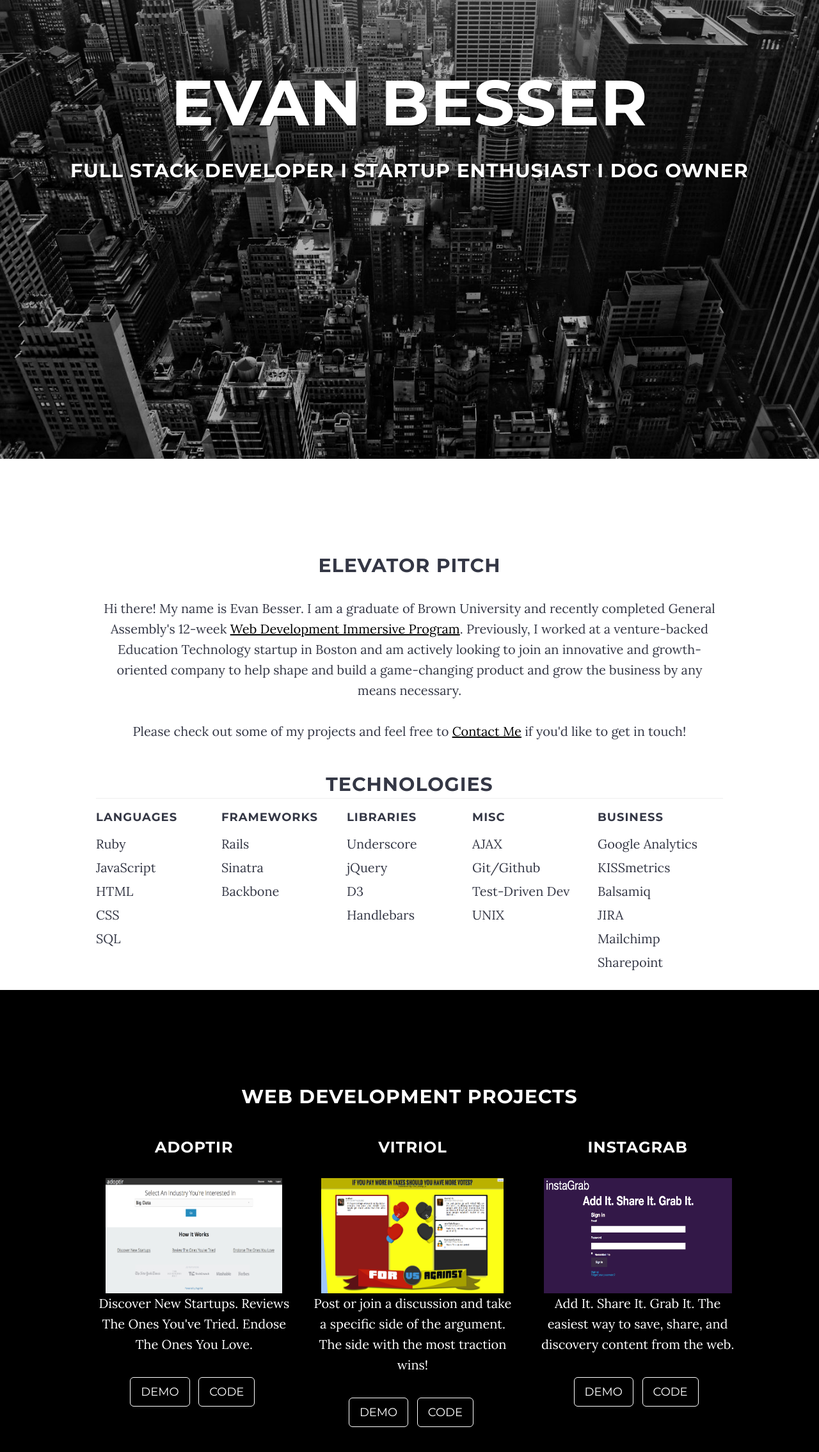
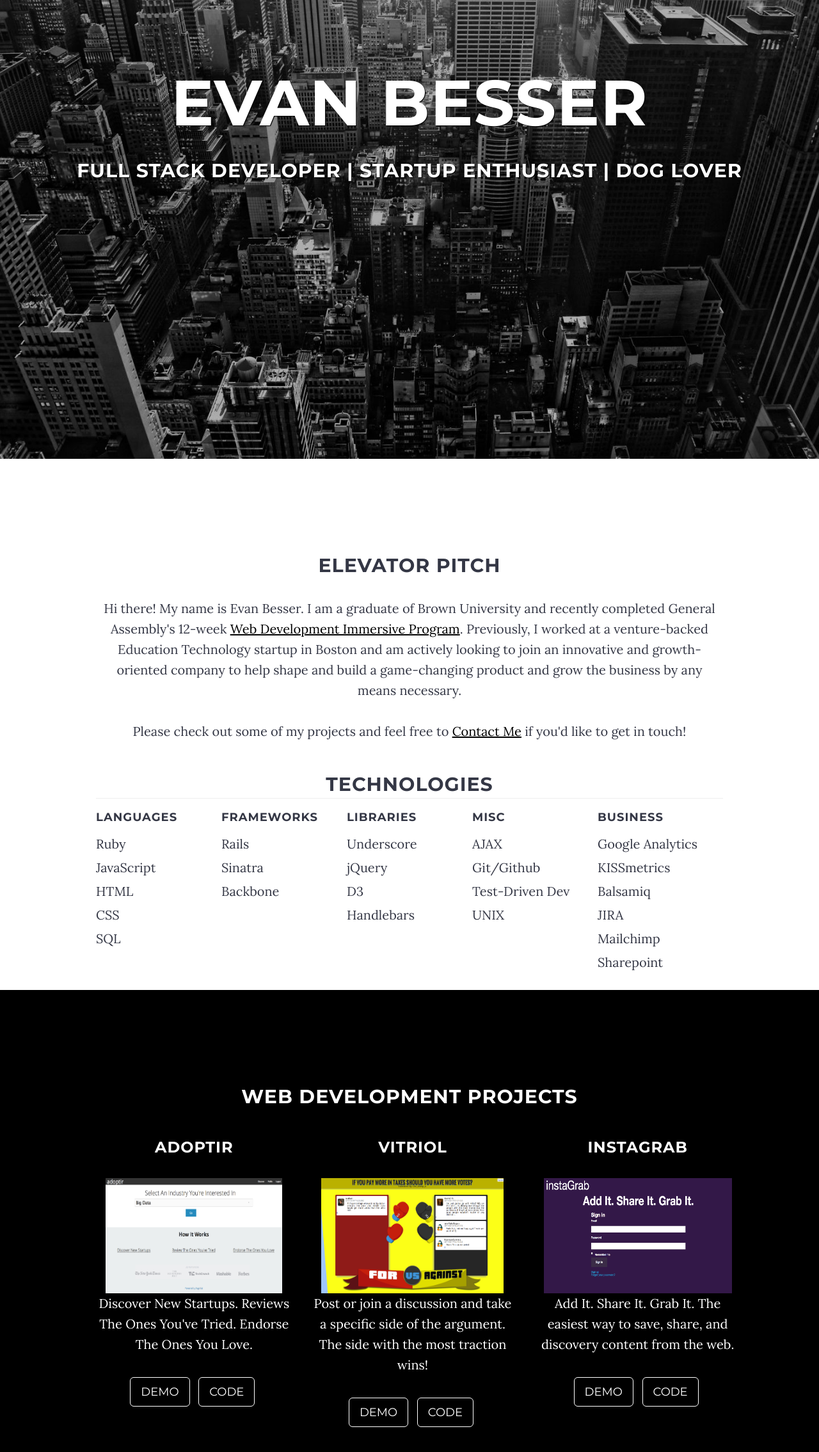
Before and after one commit to ebesser/ebesser.github.io, a plain HTML site: page index.html in a window 1280 px wide. Shown: the part 83-2352 px from the top of the page at 64% size. Drawn offline with nearby package versions, Linux system fonts and the light colour scheme.

Commit message:
fixed typos

```diff
--- a/index.html
+++ b/index.html
@@ -61,7 +61,7 @@
     <section class="intro">
         <div class="intro-body col-md-12">
             <h1 id='my_name' style="font-size: 100px; margin-top: 15%; color: white; text-shadow: 1px 1px 1px #000;">Evan Besser</h1>
-            <h2 id='my_info' style="font-size: 30px; color: white; text-shadow: 1px 1px 1px #000;">Full Stack Developer I Startup Enthusiast I Dog Owner</h2>
+            <h2 id='my_info' style="font-size: 30px; color: white; text-shadow: 1px 1px 1px #000;">Full Stack Developer | Startup Enthusiast | Dog Lover</h2>
 
 
     </section>
@@ -120,7 +120,7 @@
                     <h3>Adoptir</h3>
                     <img class='project_image' src="img/adoptir.png">
                   </a>
-                    <p>Discover New Startups. Reviews The Ones You've Tried. Endose The Ones You Love.</p>
+                    <p>Discover New Startups. Reviews The Ones You've Tried. Endorse The Ones You Love.</p>
                     <ul class="list-inline banner-social-buttons">
                          <li>
                             <a target="_blank" href="http://adoptir.herokuapp.com/" class="btn btn-default btn-lg">Demo </a>
```
